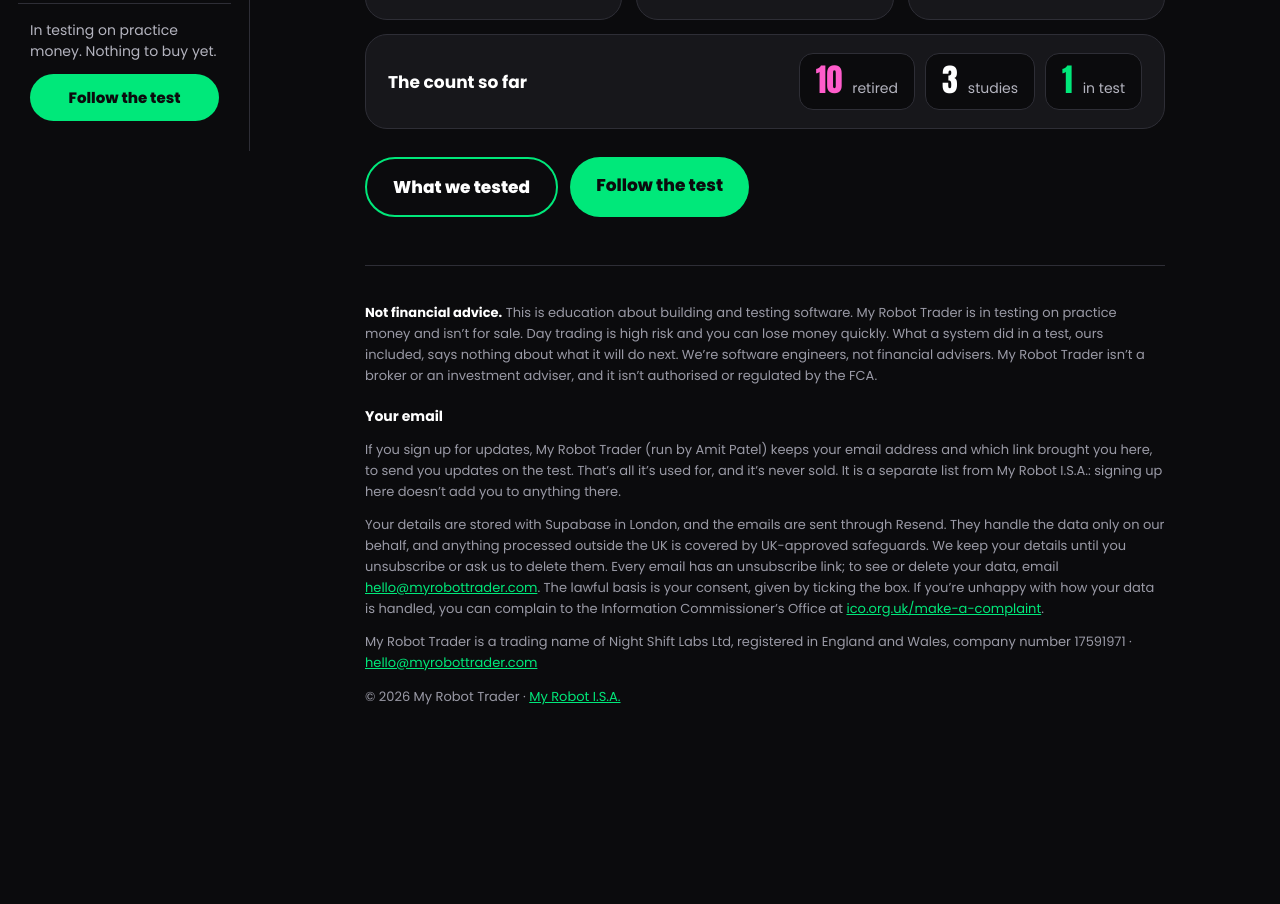
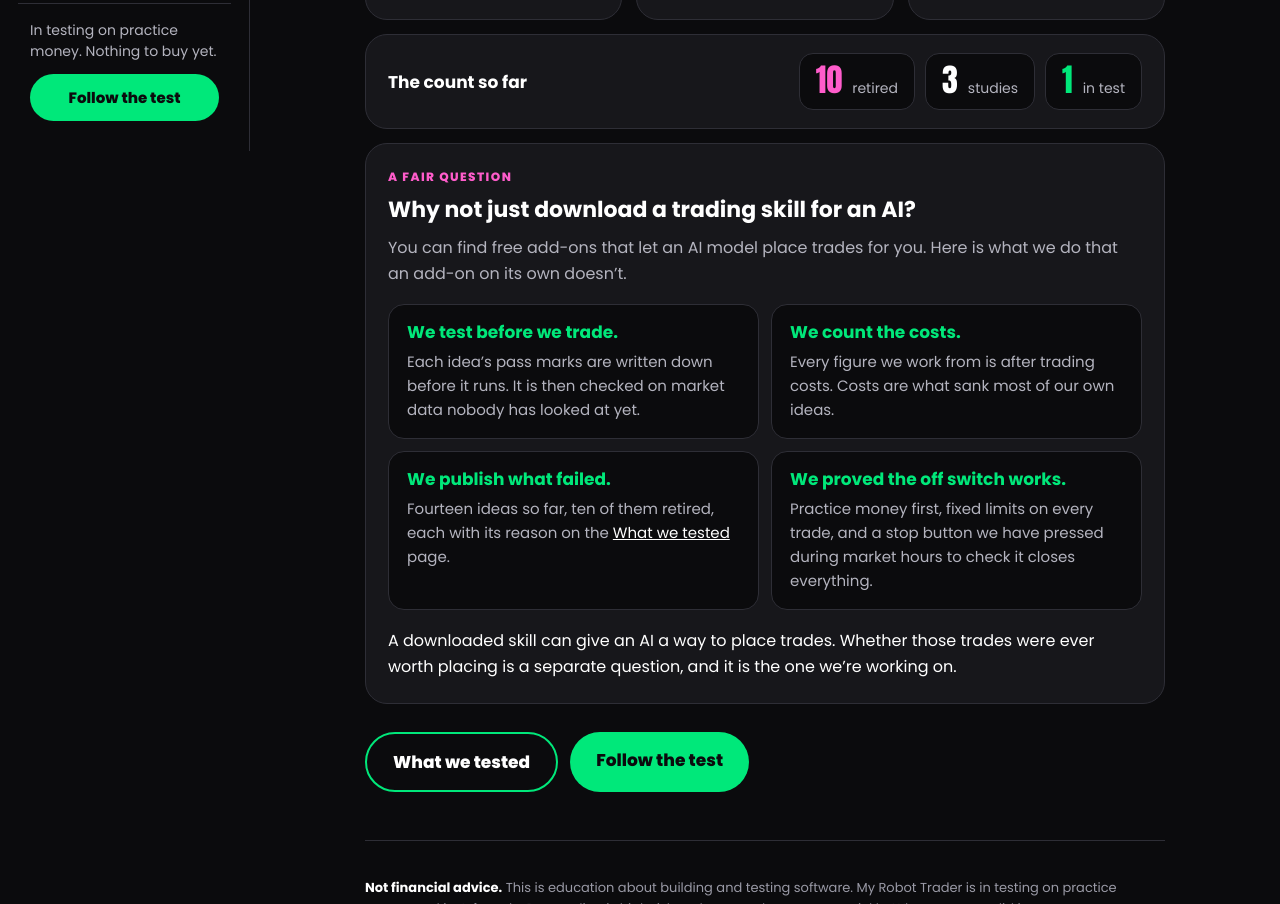
Before and after one commit to amitbharatpatel7-hue/myrobottrader-assets, a plain HTML site: page docs/how.html in a window 1280 px wide. Shown: the part 649-1553 px from the top of the page. Before the commit the page ends 1410 px from the top, so only its background shows below. Drawn offline with Linux system fonts and the light colour scheme.

Commit message:
How page: why not just download a trading skill? Four differences in method, no results, no project named
Co-Authored-By: Claude Fable 5.2 <noreply@anthropic.com>
Claude-Session: https://claude.ai/code/session_016igd89oKEhSfdoztsLyWYK

```diff
--- a/docs/how.html
+++ b/docs/how.html
@@ -83,6 +83,18 @@
       <li><b class="gr">1</b><span>in test</span></li>
     </ul>
   </section>
+  <section class="why" aria-labelledby="why-h">
+    <p class="lbl">A fair question</p>
+    <h2 id="why-h">Why not just download a trading skill for an AI?</h2>
+    <p class="why-lead">You can find free add-ons that let an AI model place trades for you. Here is what we do that an add-on on its own doesn&rsquo;t.</p>
+    <ul>
+      <li><h3>We test before we trade.</h3><p>Each idea&rsquo;s pass marks are written down before it runs. It is then checked on market data nobody has looked at yet.</p></li>
+      <li><h3>We count the costs.</h3><p>Every figure we work from is after trading costs. Costs are what sank most of our own ideas.</p></li>
+      <li><h3>We publish what failed.</h3><p>Fourteen ideas so far, ten of them retired, each with its reason on the <a href="tested.html">What we tested</a> page.</p></li>
+      <li><h3>We proved the off switch works.</h3><p>Practice money first, fixed limits on every trade, and a stop button we have pressed during market hours to check it closes everything.</p></li>
+    </ul>
+    <p class="why-end">A downloaded skill can give an AI a way to place trades. Whether those trades were ever worth placing is a separate question, and it is the one we&rsquo;re working on.</p>
+  </section>
   <p class="more"><a class="btn ghost" href="tested.html">What we tested</a> <a class="btn" href="./#updates">Follow the test</a></p>
 </main>
   <footer>
--- a/docs/site.css
+++ b/docs/site.css
@@ -134,3 +134,15 @@
   .count b.pk{color:var(--pink-ink)} .count b.gr{color:var(--green)}
   .count span{font-size:14px;color:var(--muted)}
   @media(max-width:520px){.count ul{display:grid;grid-template-columns:repeat(3,minmax(0,1fr));width:100%;gap:8px}.count li{flex-direction:column;align-items:flex-start;gap:4px;padding:10px 12px}}
+  /* "Why not just download a trading skill?" on the How page (25 Nov 2026) */
+  .why{margin:14px 0 0;background:var(--deep2);border:1px solid var(--rule);border-radius:22px;padding:24px 22px}
+  .why .lbl{margin:0 0 10px;font-size:12px;font-weight:800;letter-spacing:.12em;text-transform:uppercase;color:var(--pink-ink)}
+  .why h2{margin:0;font-family:inherit;text-transform:none;letter-spacing:0;font-size:22px;line-height:1.3;font-weight:700}
+  .why-lead{margin:10px 0 0;font-size:16px;line-height:1.6;color:var(--muted)}
+  .why ul{list-style:none;margin:18px 0 0;padding:0;display:grid;grid-template-columns:1fr;gap:12px}
+  @media(min-width:700px){.why ul{grid-template-columns:repeat(2,minmax(0,1fr))}}
+  .why li{background:var(--deep);border:1px solid var(--rule);border-radius:16px;padding:16px 18px}
+  .why h3{margin:0;font-family:inherit;text-transform:none;letter-spacing:0;font-size:17px;line-height:1.35;font-weight:700;color:var(--green)}
+  .why li p{margin:6px 0 0;font-size:15px;line-height:1.6;color:var(--muted)}
+  .why li a{color:var(--ink)}
+  .why-end{margin:18px 0 0;font-size:16px;line-height:1.6;color:var(--ink)}
```
Also changed, not shown: 1 other file.
